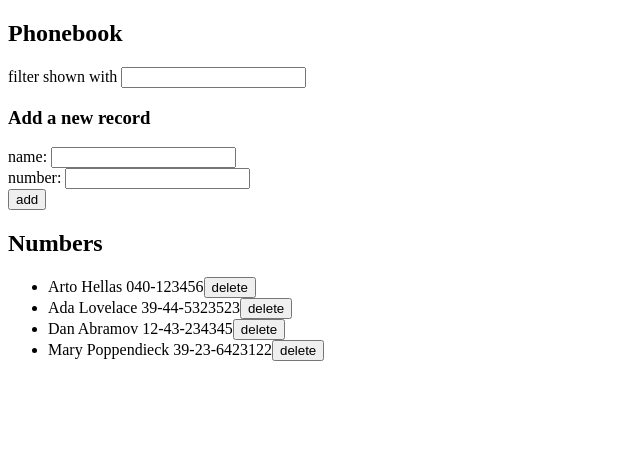
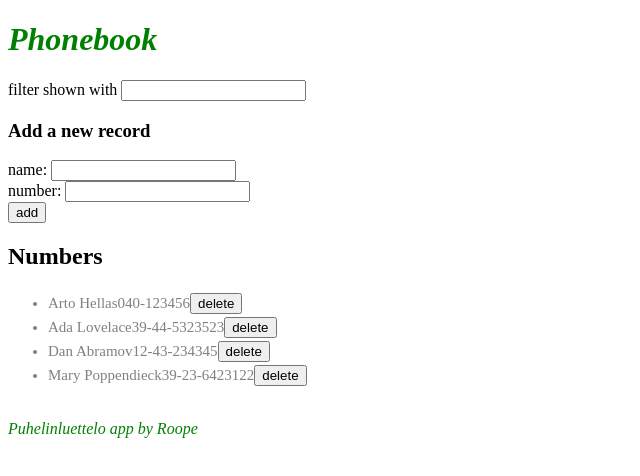
Before and after one commit to paukkroa/Full-Stack-Open, a React (Vite) app in the folder part2/puhelinluettelo/: page / in a window 1280 px wide. Shown: the top 476 px of the page, without its empty margins (0-640 px from the left). Built offline with nearby package versions, Linux system fonts and the light colour scheme; data requests are answered from the project's data file.

Commit message:
Ex 2.16.

```diff
--- a/part2/puhelinluettelo/src/App.jsx
+++ b/part2/puhelinluettelo/src/App.jsx
@@ -3,9 +3,50 @@ import personsService from './services/persons'
 
 const Person = ({ person, handleDelete }) => {
   return (
-    <li>{person.name} {person.number}
+    <li className='person'>
+      {person.name}
+      {person.number}
       <button onClick={() => handleDelete(person.id)}>delete</button>
     </li>
+  )
+}
+
+const ErrorNotification = ({ message }) => {
+  if (message === null) {
+    return null
+  }
+
+  return (
+    <div className="error">
+      {message}
+    </div>
+  )
+}
+
+const StatusNotification = ({ message }) => {
+  if (message === null) {
+    return null
+  }
+
+  return (
+    <div className="status">
+      {message}
+    </div>
+  )
+}
+
+const Footer = () => {
+  const footerStyle = {
+    color: 'green',
+    fontStyle: 'italic',
+    fontSize: 16
+  }
+
+  return (
+    <div style={footerStyle}>
+      <br />
+      <em>Puhelinluettelo app by Roope</em>
+    </div>
   )
 }
 
@@ -14,6 +55,8 @@ const App = () => {
   const [newName, setNewName] = useState('')
   const [newNumber, setNewNumber] = useState('')
   const [filter, setFilter] = useState('')
+  const [errorMessage, setErrorMessage] = useState(null)
+  const [statusMessage, setStatusMessage] = useState(null)
 
   useEffect(() => {
     personsService
@@ -49,10 +92,18 @@ const App = () => {
       .remove(id)
       .then(() => {
         setPersons(personsState.filter(p => p.id !== id))
+        setStatusMessage(`Deleted ${person.name} succesfully`)
+        setTimeout(() => {
+          setStatusMessage(null)
+        }, 5000)
       })
       .catch(error => {
-        alert(`The person '${person.name}' was already deleted from server`)
-        setPersons(personsState.filter(p => p.id !== id))
+        setErrorMessage(
+          `Note '${person.name}' was already removed from server`
+        )
+        setTimeout(() => {
+          setErrorMessage(null)
+        }, 5000)
       })
     }
   }
@@ -70,6 +121,10 @@ const App = () => {
             setPersons(personsState.map(person => person.id !== returnedPerson.id ? person : returnedPerson))
             setNewName('')
             setNewNumber('')
+            setStatusMessage(`Updated ${newName} succesfully`)
+            setTimeout(() => {
+              setStatusMessage(null)
+            }, 5000)
         })
         console.log(`${newName} updated`)
       }
@@ -86,13 +141,19 @@ const App = () => {
           setPersons(personsState.concat(returnedPerson))
           setNewName('')
           setNewNumber('')
+          setStatusMessage(`Added ${newName} succesfully`)
+          setTimeout(() => {
+            setStatusMessage(null)
+          }, 5000)
       })
     }
   }
 
   return (
     <div>
-      <h2>Phonebook</h2>
+      <h1>Phonebook</h1>
+      <ErrorNotification message={errorMessage} />
+      <StatusNotification message={statusMessage} />
       <div>
         filter shown with <input
           value={filter}
@@ -123,6 +184,7 @@ const App = () => {
           <Person key={person.name} person={person} handleDelete={handleDelete} />
         )}
       </ul>
+      <Footer />
     </div>
   )
 
--- /dev/null
+++ b/part2/puhelinluettelo/src/index.css
@@ -0,0 +1,30 @@
+h1 {
+    color: green;
+    font-style: italic;
+  }
+
+.person {
+    color: grey;
+    padding-top: 3px;
+    font-size: 15px;
+  }
+
+.error {
+    color: red;
+    background: lightgrey;
+    font-size: 20px;
+    border-style: solid;
+    border-radius: 5px;
+    padding: 10px;
+    margin-bottom: 10px;
+  }
+
+.status {
+    color: green;
+    background: lightgrey;
+    font-size: 20px;
+    border-style: solid;
+    border-radius: 5px;
+    padding: 10px;
+    margin-bottom: 10px;
+  }
--- a/part2/puhelinluettelo/src/main.jsx
+++ b/part2/puhelinluettelo/src/main.jsx
@@ -1,5 +1,6 @@
 import ReactDOM from 'react-dom/client'
 import App from './App'
+import './index.css'
 
 ReactDOM.createRoot(document.getElementById('root')).render(
   <App/>
```
